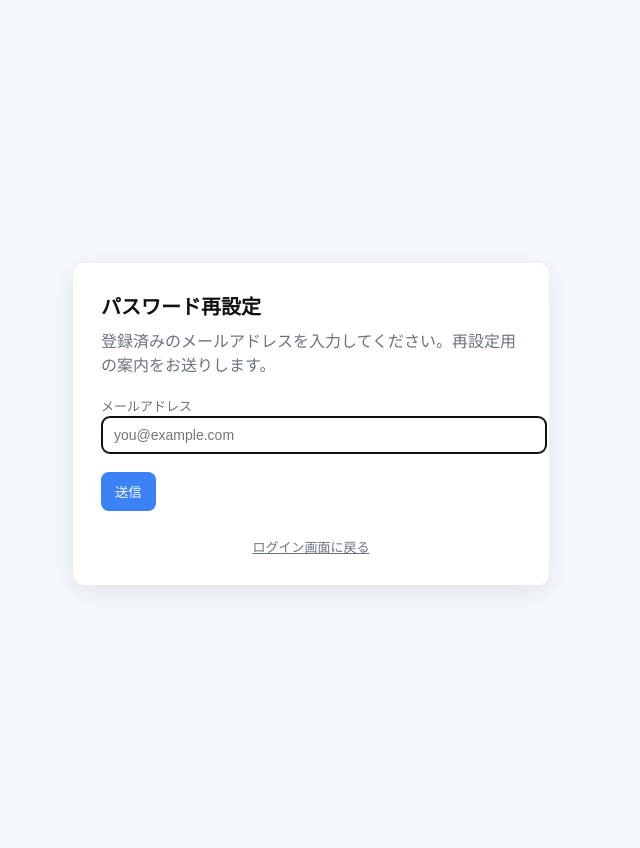
After one commit to act-Idea/X_MonitorAndNotify, a Flask app: page /forgot in a window 1280 px wide. The commit adds this page. Shown: the whole page, without its empty margins (329-969 px from the left). Run offline with Flask 3, Linux system fonts and the light colour scheme; some libraries are stand-ins or nearby versions.

Commit message:
品評、指摘対応

```diff
--- a/app.py
+++ b/app.py
@@ -3,6 +3,7 @@ from dotenv import load_dotenv
 import psycopg2
 from flask import Flask, render_template, request, flash, redirect, url_for
 from flask_login import LoginManager, UserMixin, login_user, login_required, logout_user, current_user
+from werkzeug.security import check_password_hash, generate_password_hash
 
 load_dotenv()
 
@@ -71,7 +72,7 @@ def login():
         # バリデーション
         if not email or not password:
             flash("メールアドレスとパスワードを入力してください。", "error")
-            return redirect(url_for("login"))
+            return render_template("login.html", email=email, remember=remember)
 
         try:
             # DB接続してユーザー認証
@@ -92,15 +93,14 @@ def login():
             if user:
                 user_id, db_email, password_hash, user_name = user
                 # パスワードハッシュの検証
-                # 簡易比較: 入力値とDBから取得した値が完全一致ならログイン成功とする（開発用、一時対応）
                 try:
-                    if password_hash == password:
+                    if check_password_hash(password_hash, password):
                         flash(f"ようこそ、{user_name or db_email}さん！", "success")
                         # セッションにログイン情報を保存（Flask-Login）
                         user_obj = User(user_id, db_email, user_name)
                         remember_flag = bool(remember)
                         login_user(user_obj, remember=remember_flag)
-                        # blueprint 'dashboard' defines the view 'dashboard', so endpoint is 'dashboard.dashboard'
+                        # blueprint 'dashboard' defines the view 'dashboard.dashboard'
                         return redirect(url_for("dashboard.dashboard"))
                     else:
                         flash("パスワードが正しくありません。", "error")
@@ -113,12 +113,43 @@ def login():
         except psycopg2.Error as e:
             flash(f"DB接続エラー: {str(e)}", "error")
         except Exception as e:
+            app.logger.exception("forgot password process failed")
             flash(f"エラーが発生しました: {str(e)}", "error")
 
-        return redirect(url_for("login"))
+        return render_template("login.html", email=email, remember=remember)
 
     # GET リクエスト時はログインフォームを表示
     return render_template("login.html")
 
+@app.route("/forgot", methods=["GET", "POST"])
+def forgot_password():
+    if request.method == "POST":
+        email = request.form.get("email", "").strip()
+        if not email:
+            flash("メールアドレスを入力してください。", "error")
+            return render_template("forgot.html", email=email)
+
+        try:
+            conn = get_db_connection()
+            cur = conn.cursor()
+            cur.execute("SELECT user_id FROM users WHERE email = %s", (email,))
+            cur.fetchone()
+            cur.close()
+            conn.close()
+
+            # 実際のメール送信は未実装のため、ユーザーには常に送信完了メッセージを表示
+            flash("パスワード再設定の案内を送信しました。登録済みのメールアドレスをご確認ください。", "success")
+            return render_template("forgot.html", email=email)
+        except psycopg2.Error as e:
+            app.logger.exception("DB接続エラー during forgot password")
+            flash("DB接続エラーが発生しました。後ほど再度お試しください。", "error")
+            return render_template("forgot.html", email=email)
+        except Exception as e:
+            app.logger.exception("forgot password process failed")
+            flash("サーバーエラーが発生しました。後ほど再度お試しください。", "error")
+            return render_template("forgot.html", email=email)
+
+    return render_template("forgot.html")
+
 if __name__ == "__main__":
     app.run(debug=True)
--- /dev/null
+++ b/templates/forgot.html
@@ -0,0 +1,40 @@
+<!DOCTYPE html>
+<html lang="ja">
+<head>
+    <meta charset="UTF-8">
+    <meta name="viewport" content="width=device-width, initial-scale=1">
+    <title>パスワード再設定 — My Website</title>
+    <link rel="stylesheet" href="{{ url_for('static', filename='css/login.css') }}">
+</head>
+<body>
+    <div class="wrap">
+        <div class="card" role="main">
+            <h1>パスワード再設定</h1>
+            <p class="lead">登録済みのメールアドレスを入力してください。再設定用の案内をお送りします。</p>
+
+            {% with messages = get_flashed_messages(with_categories=true) %}
+              {% if messages %}
+                {% for category, msg in messages %}
+                  <div class="flash">{{ msg }}</div>
+                {% endfor %}
+              {% endif %}
+            {% endwith %}
+
+            <form action="/forgot" method="post" autocomplete="on" novalidate>
+                <div>
+                    <label for="email">メールアドレス</label>
+                    <input id="email" name="email" type="email" placeholder="you@example.com" required autofocus value="{{ email|default('') }}">
+                </div>
+
+                <div class="actions">
+                    <button class="btn" type="submit">送信</button>
+                </div>
+
+                <div style="margin-top:12px;text-align:center">
+                    <a href="/login" class="muted">ログイン画面に戻る</a>
+                </div>
+            </form>
+        </div>
+    </div>
+</body>
+</html>
--- a/templates/login.html
+++ b/templates/login.html
@@ -26,7 +26,7 @@
 
                 <div>
                     <label for="email">メールアドレス</label>
-                    <input id="email" name="email" type="email" placeholder="you@example.com" required autofocus>
+                    <input id="email" name="email" type="email" placeholder="you@example.com" required autofocus value="{{ email|default('') }}">
                 </div>
 
                 <div>
@@ -38,7 +38,7 @@
                 </div>
 
                 <div class="actions">
-                    <label class="row"><input type="checkbox" name="remember"> <span class="muted">ログイン状態を保持する</span></label>
+                    <label class="row"><input type="checkbox" name="remember" {% if remember %}checked{% endif %}> <span class="muted">ログイン状態を保持する</span></label>
                     <button class="btn" type="submit">サインイン</button>
                 </div>
 
```
